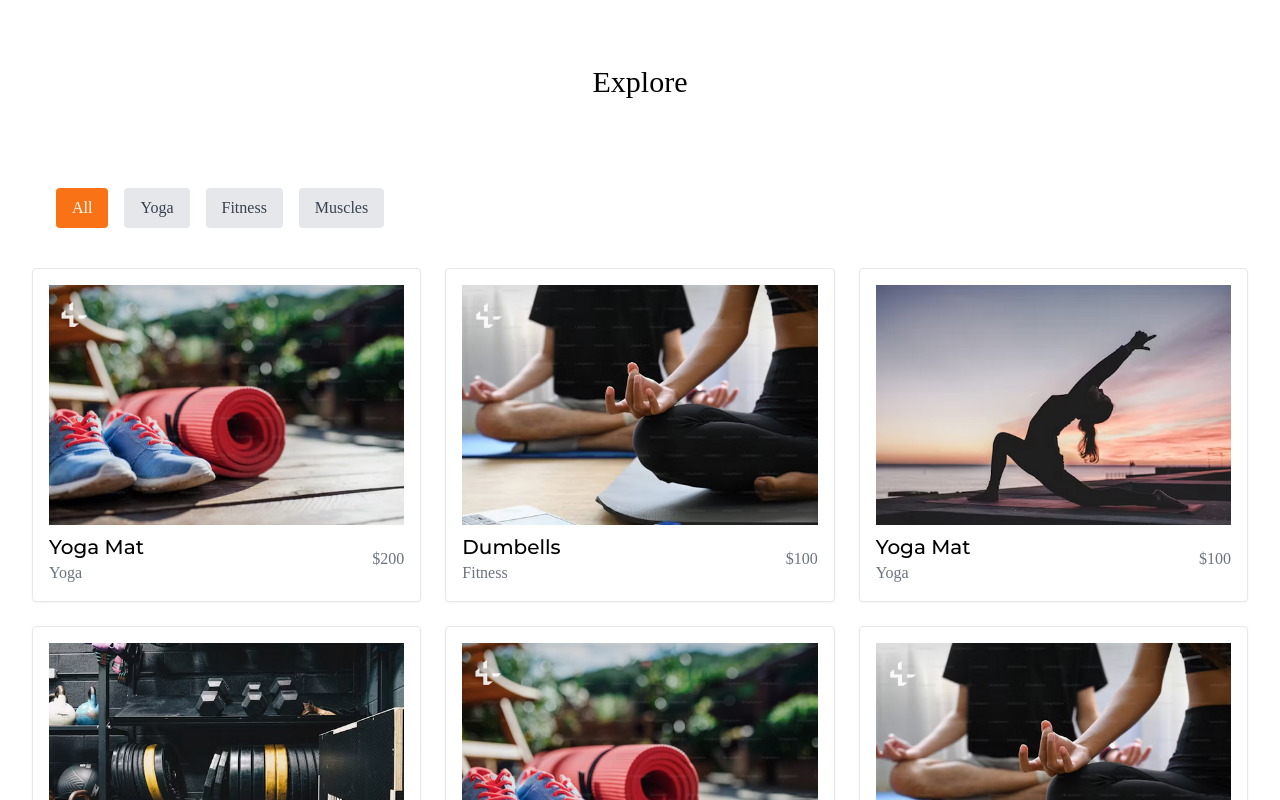
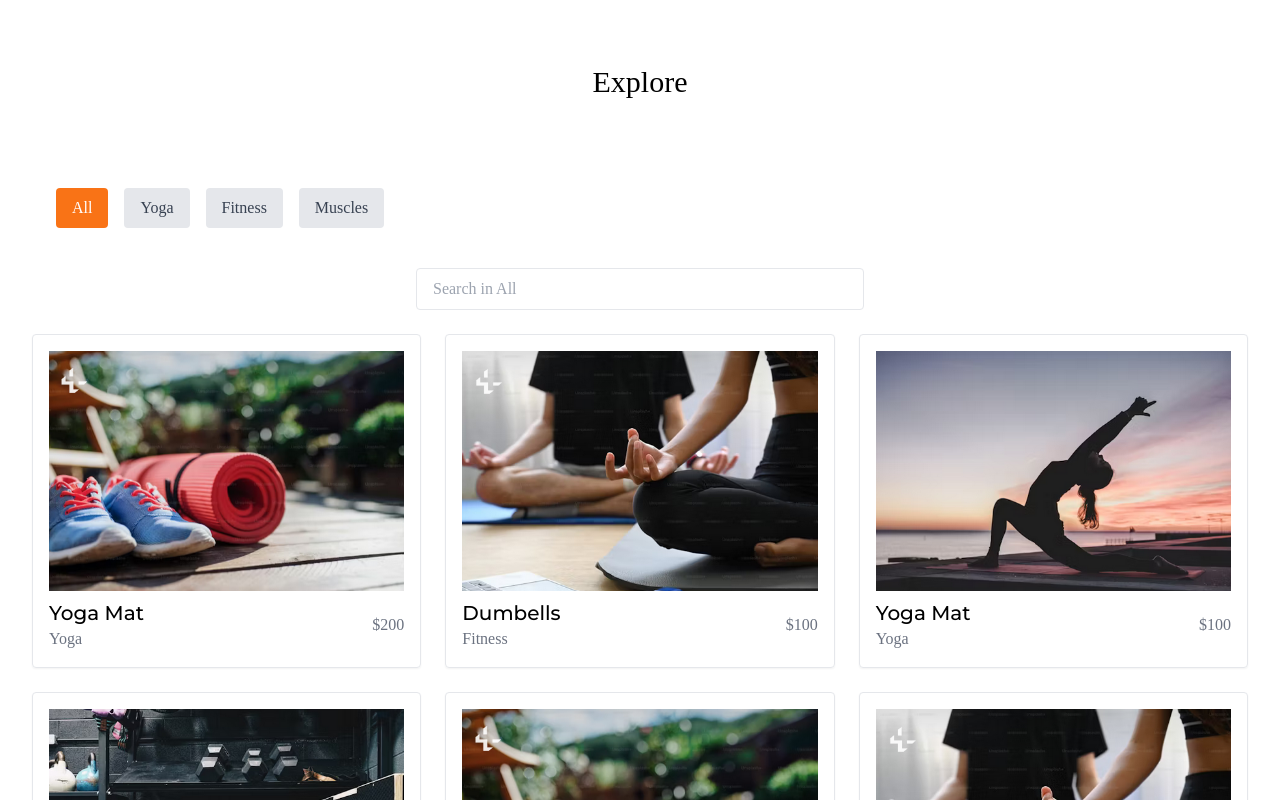
Before and after one commit to Thanujsai/print-it-ui, a React (Create React App) app: page /explore in a window 1280 px wide. Shown: the top 800 px of the page. Built offline with nearby package versions, Linux system fonts and the light colour scheme; a web font is replaced by a local one.

Commit message:
search functionality

```diff
--- a/src/components/Explore/Explore.js
+++ b/src/components/Explore/Explore.js
@@ -10,10 +10,16 @@
   }, []);
 
   const [activeTab, setActiveTab] = useState("All");
+  const [searchQuery, setSearchQuery] = useState("");
+
   const tabs = ["All", "Yoga", "Fitness", "Muscles"];
   const navigate = useNavigate();
 
-  const filteredCards = activeTab === "All" ? MODELS : MODELS.filter((model) => model.category === activeTab)
+  const filteredCards = MODELS.filter(
+    (model) => (activeTab === "All" || model.category === activeTab) &&
+      model.title.toLowerCase().includes(searchQuery.toLowerCase())
+  );
+
   return (
     <div>
       <motion.h1
@@ -35,7 +41,10 @@
           {
             tabs.map((tab) => (
               <button key={tab}
-               onClick={() => setActiveTab(tab)}
+               onClick={() => {setActiveTab(tab)
+                setSearchQuery(""); // Reset search when switching tabs
+               }
+               }
                className={`py-2 px-4 rounded ${activeTab === tab ? "bg-primary text-white":"bg-gray-200 text-gray-700"} hover:bg-gray-400`}
                >
                 {tab}
@@ -44,6 +53,18 @@
             )
           }
         </motion.div>
+
+
+        {/* Search bar */}
+        <div className="flex justify-center mb-6">
+          <input
+            type="text"
+            placeholder={`Search in ${activeTab}`}
+            value={searchQuery}
+            onChange={(e) => setSearchQuery(e.target.value)}
+            className="px-4 py-2 border rounded w-full max-w-md"
+          />
+        </div>
 
         {/* tabs card section */}
         <motion.div
```
